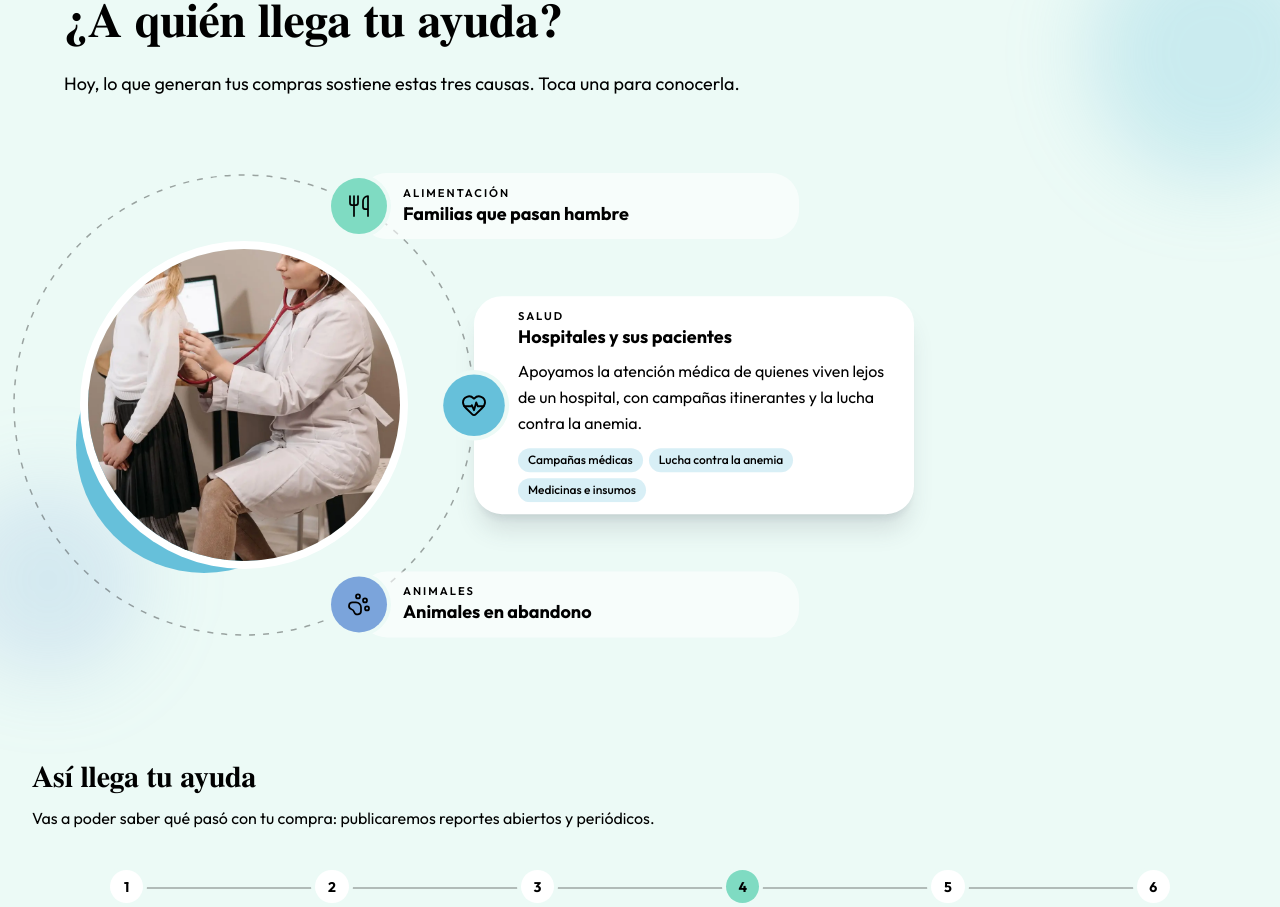
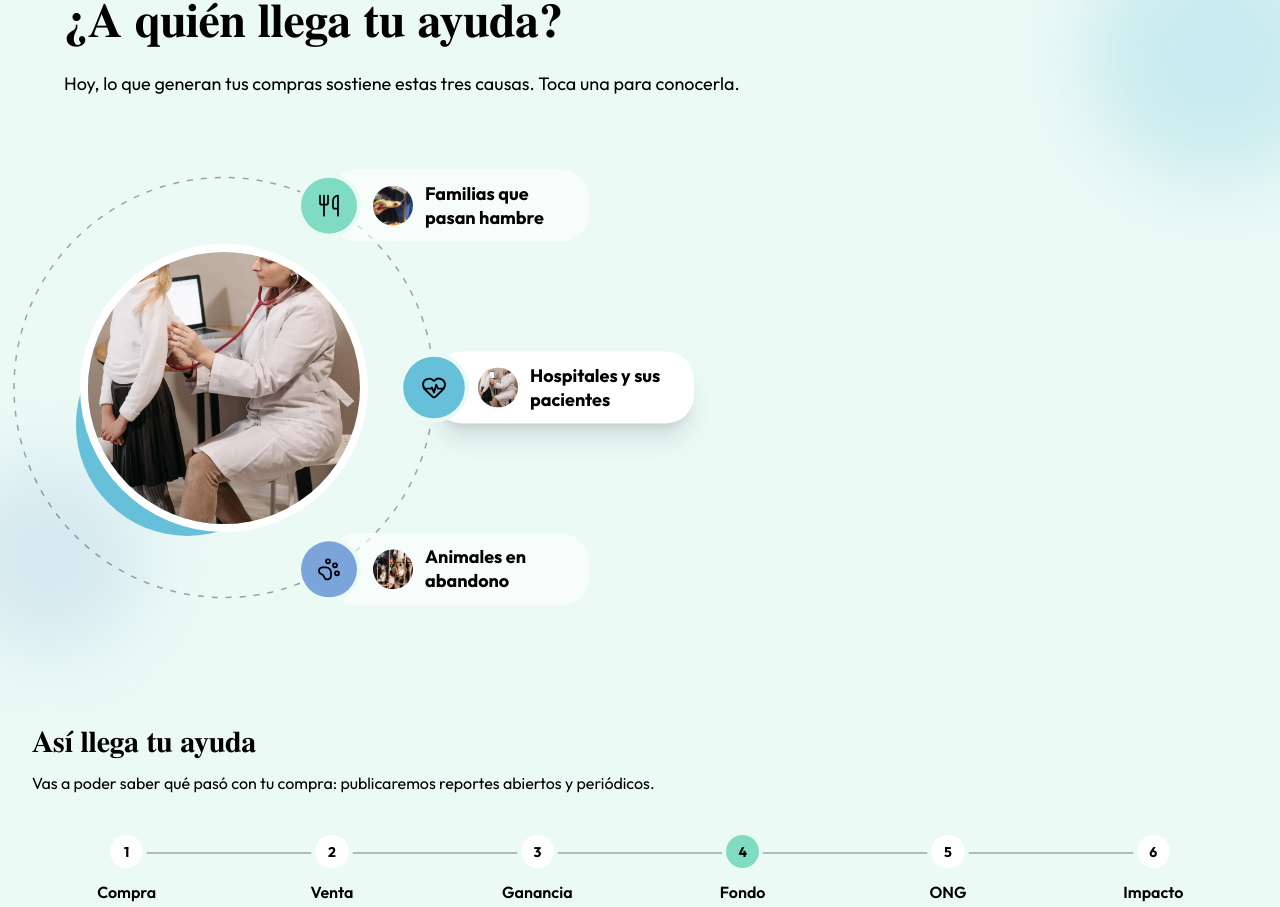
Before and after one commit to ForstDev/PAM_LP, a Next.js app: page / in a window 1280 px wide. Shown: the part 3571-4478 px from the top of the page. Built offline with nearby package versions, Linux system fonts and the light colour scheme.

Commit message:
donacionessszzz

```diff
--- a/src/components/sections/DonationTypes.tsx
+++ b/src/components/sections/DonationTypes.tsx
@@ -11,7 +11,7 @@ import {
   useTransform,
   type MotionValue,
 } from "motion/react";
-import { HeartPulse, PawPrint, Utensils, type LucideIcon } from "lucide-react";
+import { HeartPulse, PawPrint, Utensils, X, type LucideIcon } from "lucide-react";
 import { Reveal } from "@/components/Reveal";
 import { GlowOrb } from "@/components/GlowOrb";
 import { SectionEyebrow } from "@/components/SectionEyebrow";
@@ -25,6 +25,7 @@ type Cause = {
   image: { src: string; alt: string };
   accent: string;
   tint: string;
+  ring: string;
 };
 
 // Los tres tipos de donación que sostiene AyudemosMás hoy. Se describe en qué
@@ -40,6 +41,7 @@ const causes: Cause[] = [
     image: { src: "/donaciones/alimentacion.webp", alt: "Plato de comida servido en un comedor" },
     accent: "bg-verde",
     tint: "bg-verde/25",
+    ring: "ring-verde",
   },
   {
     area: "Salud",
@@ -50,6 +52,7 @@ const causes: Cause[] = [
     image: { src: "/donaciones/salud.webp", alt: "Pediatra revisando a una niña con el estetoscopio" },
     accent: "bg-celeste",
     tint: "bg-celeste/25",
+    ring: "ring-celeste",
   },
   {
     area: "Animales",
@@ -60,6 +63,7 @@ const causes: Cause[] = [
     image: { src: "/donaciones/animales.webp", alt: "Perros esperando adopción en un albergue" },
     accent: "bg-azul",
     tint: "bg-azul/25",
+    ring: "ring-azul",
   },
 ];
 
@@ -84,17 +88,46 @@ const normalize = (deg: number) => mod(deg + 180, 360) - 180;
 // Redondeo a 2 decimales: el HTML del servidor y el del navegador deben coincidir.
 const round2 = (n: number) => Math.round(n * 100) / 100;
 
-type Geometry = { cx: number; cy: number; R: number; r: number; height: number; pillW: number };
+type Geometry = {
+  cx: number;
+  cy: number;
+  R: number;
+  r: number;
+  height: number;
+  pillW: number;
+  panelW: number;
+  panelBelow: boolean;
+};
 
+// La ruleta queda a la izquierda y deja espacio a la derecha para el panel de
+// información. Si no cabe (tablets angostas), el panel baja bajo la ruleta.
 function geometryFor(width: number): Geometry {
-  const R = Math.min(Math.max(width * 0.24, 170), 230);
+  const R = Math.min(Math.max(width * 0.2, 150), 210);
   const r = R - 74;
   const cx = r + 24;
   const height = Math.round(R * 0.87 * 2 + 150);
-  const pillW = Math.min(440, width - (cx + R) - 12);
-  return { cx, cy: height / 2, R, r, height, pillW };
+  const pillW = width < 1000 ? 240 : 260;
+  const panelW = Math.min(380, width - (cx + R + pillW) - 32);
+  return { cx, cy: height / 2, R, r, height, pillW, panelW, panelBelow: panelW < 300 };
 }
 
+const PANEL_ID = "donacion-detalle";
+const PANEL_TITLE_ID = "donacion-detalle-titulo";
+
+/** Miniatura redonda de la foto de la causa (decorativa). */
+function CauseThumb({ cause }: { cause: Cause }) {
+  return (
+    <Image
+      src={cause.image.src}
+      alt=""
+      width={40}
+      height={40}
+      className="h-10 w-10 flex-shrink-0 rounded-full object-cover"
+    />
+  );
+}
+
+/** Texto y etiquetas de la causa (se despliega en la lista del celular). */
 function CauseBody({ cause }: { cause: Cause }) {
   return (
     <>
@@ -115,13 +148,14 @@ function CauseBody({ cause }: { cause: Cause }) {
   );
 }
 
-/** Una tarjeta de la ruleta: ícono sobre el arco y la cápsula con el texto. */
+/** Una tarjeta de la ruleta: ícono sobre el arco y la cápsula con foto y título. */
 function WheelItem({
   slot,
   rot,
   geo,
   active,
   visible,
+  open,
   onSelect,
 }: {
   slot: number;
@@ -129,6 +163,7 @@ function WheelItem({
   geo: Geometry;
   active: boolean;
   visible: boolean;
+  open: boolean;
   onSelect: () => void;
 }) {
   const cause = causes[slot % causes.length];
@@ -162,32 +197,17 @@ function WheelItem({
         type="button"
         onClick={onSelect}
         tabIndex={visible ? 0 : -1}
-        aria-expanded={active}
+        aria-expanded={open && active}
+        aria-controls={PANEL_ID}
         style={{ width: geo.pillW }}
-        className={`-ml-7 rounded-[1.75rem] py-3 pl-11 pr-6 text-left transition-[background-color,box-shadow] duration-300 ${
+        className={`-ml-7 flex h-[4.5rem] items-center gap-3 rounded-[1.75rem] pl-11 pr-5 text-left transition-[background-color,box-shadow] duration-300 ${
           active ? "bg-white shadow-xl shadow-navy/15" : "bg-white/60 hover:bg-white"
-        }`}
+        } ${open && active ? `ring-2 ${cause.ring}` : ""}`}
       >
-        <span className="block text-[0.7rem] font-semibold uppercase tracking-[0.18em] text-foreground">
-          {cause.area}
-        </span>
-        <span className="block text-lg font-bold leading-snug text-foreground">
+        <CauseThumb cause={cause} />
+        <span className="line-clamp-2 text-base font-bold leading-snug text-foreground sm:text-lg">
           {cause.title}
         </span>
-        <AnimatePresence initial={false}>
-          {active && (
-            <m.span
-              key="body"
-              initial={{ height: 0, opacity: 0 }}
-              animate={{ height: "auto", opacity: 1 }}
-              exit={{ height: 0, opacity: 0 }}
-              transition={{ duration: 0.35, ease: "easeOut" }}
-              className="block overflow-hidden"
-            >
-              <CauseBody cause={cause} />
-            </m.span>
-          )}
-        </AnimatePresence>
       </button>
     </m.div>
   );
@@ -240,9 +260,85 @@ function CausePhoto({
   );
 }
 
+/**
+ * Panel con la información de la causa abierta. Al cambiar de causa hace un
+ * fundido (la `key` cambia); el contenedor con el id siempre existe para que
+ * `aria-controls` y `aria-live` funcionen.
+ */
+function CausePanel({
+  cause,
+  onClose,
+  className = "",
+  style,
+}: {
+  cause: Cause | null;
+  onClose: () => void;
+  className?: string;
+  style?: CSSProperties;
+}) {
+  return (
+    <div
+      id={PANEL_ID}
+      role="region"
+      aria-live="polite"
+      aria-labelledby={cause ? PANEL_TITLE_ID : undefined}
+      className={className}
+      style={style}
+    >
+      <AnimatePresence mode="wait">
+        {cause && (
+          <m.div
+            key={cause.title}
+            initial={{ opacity: 0, x: 24 }}
+            animate={{ opacity: 1, x: 0 }}
+            exit={{ opacity: 0, x: 16 }}
+            transition={{ duration: 0.3, ease: "easeOut" }}
+            className="relative overflow-hidden rounded-3xl bg-white p-6 shadow-xl shadow-navy/15 sm:p-8"
+          >
+            <span aria-hidden className={`absolute inset-x-0 top-0 h-1.5 ${cause.accent}`} />
+            <button
+              type="button"
+              onClick={onClose}
+              aria-label="Cerrar"
+              className="absolute right-4 top-4 flex h-10 w-10 items-center justify-center rounded-full text-foreground transition-colors hover:bg-navy/10"
+            >
+              <X className="h-5 w-5" strokeWidth={2} />
+            </button>
+            <span className="flex items-center gap-2 pr-12 text-xs font-semibold uppercase tracking-[0.2em] text-foreground">
+              <span aria-hidden className={`h-2.5 w-2.5 rounded-full ${cause.accent}`} />
+              {cause.area}
+            </span>
+            <h3
+              id={PANEL_TITLE_ID}
+              className="mt-3 pr-12 font-serif text-2xl font-bold leading-tight text-foreground sm:text-3xl"
+            >
+              {cause.title}
+            </h3>
+            <p className="mt-3 max-w-[48ch] text-base leading-relaxed text-foreground sm:text-lg">
+              {cause.text}
+            </p>
+            <ul className="mt-5 flex flex-wrap gap-2">
+              {cause.helps.map((help) => (
+                <li
+                  key={help}
+                  className={`rounded-full px-3 py-1.5 text-sm font-medium text-foreground ${cause.tint}`}
+                >
+                  {help}
+                </li>
+              ))}
+            </ul>
+          </m.div>
+        )}
+      </AnimatePresence>
+    </div>
+  );
+}
+
 export function DonationTypes() {
   const reduceMotion = useReducedMotion();
   const [step, setStep] = useState(0);
+  // Causa con la información abierta (0..2) o null si no hay ninguna.
+  const [openId, setOpenId] = useState<number | null>(null);
   const [paused, setPaused] = useState(false);
   const [width, setWidth] = useState(0);
   const wheelRef = useRef<HTMLDivElement>(null);
@@ -260,14 +356,26 @@ export function DonationTypes() {
     return () => controls.stop();
   }, [step, rot, reduceMotion]);
 
-  // Avanza sola en loop; se detiene mientras el usuario la mira o la toca.
+  // Avanza sola en loop; se detiene mientras el usuario la mira, la toca o
+  // tiene abierta la información de una causa.
+  const hasOpen = openId !== null;
   useEffect(() => {
-    if (reduceMotion || paused) return;
+    if (reduceMotion || paused || hasOpen) return;
     const id = window.setInterval(() => {
       if (!document.hidden) setStep((s) => s + 1);
     }, AUTO_MS);
     return () => window.clearInterval(id);
-  }, [reduceMotion, paused]);
+  }, [reduceMotion, paused, hasOpen]);
+
+  // Escape cierra la información abierta.
+  useEffect(() => {
+    if (!hasOpen) return;
+    const onKey = (e: KeyboardEvent) => {
+      if (e.key === "Escape") setOpenId(null);
+    };
+    window.addEventListener("keydown", onKey);
+    return () => window.removeEventListener("keydown", onKey);
+  }, [hasOpen]);
 
   useEffect(() => {
     const el = wheelRef.current;
@@ -290,7 +398,31 @@ export function DonationTypes() {
     setStep((s) => s + mod(index - s, causes.length));
   };
 
+  // Clic en una cápsula de la ruleta: la lleva al centro y abre su información;
+  // si ya estaba abierta, la cierra.
+  const toggleSlot = (slot: number) => {
+    const index = slot % causes.length;
+    if (openId === index) {
+      setOpenId(null);
+      return;
+    }
+    selectSlot(slot);
+    setOpenId(index);
+  };
+
+  // Lo mismo en la lista del celular.
+  const toggleCause = (index: number) => {
+    if (openId === index) {
+      setOpenId(null);
+      return;
+    }
+    selectCause(index);
+    setOpenId(index);
+  };
+
   const geo = geometryFor(width || 900);
+  const openCause = openId === null ? null : causes[openId];
+  const closePanel = () => setOpenId(null);
 
   return (
     <section
@@ -360,11 +492,30 @@ export function DonationTypes() {
                   geo={geo}
                   active={slot === activeSlot}
                   visible={Math.abs(offset) <= 1}
-                  onSelect={() => selectSlot(slot)}
+                  open={openId === slot % causes.length}
+                  onSelect={() => toggleSlot(slot)}
                 />
               );
             })}
+
+            {!geo.panelBelow && (
+              <CausePanel
+                cause={openCause}
+                onClose={closePanel}
+                className="absolute right-0 top-1/2 z-30 -translate-y-1/2"
+                style={{ width: geo.panelW }}
+              />
+            )}
           </div>
+
+          {/* Tablets angostas: el panel va debajo de la ruleta. */}
+          {geo.panelBelow && (
+            <CausePanel
+              cause={openCause}
+              onClose={closePanel}
+              className="relative mt-6 hidden w-full max-w-xl md:block"
+            />
+          )}
 
           {/* Celular: misma idea en vertical, con la foto arriba. */}
           <div className="mt-8 md:hidden">
@@ -377,6 +528,8 @@ export function DonationTypes() {
               {causes.map((cause, index) => {
                 const Icon = cause.icon;
                 const active = cause === activeCause;
+                const open = openId === index;
+                const bodyId = `donacion-movil-${index}`;
                 return (
                   <li key={cause.title} className="relative flex items-start">
                     <span
@@ -389,22 +542,24 @@ export function DonationTypes() {
                     </span>
                     <button
                       type="button"
-                      onClick={() => selectCause(index)}
-                      aria-expanded={active}
+                      onClick={() => toggleCause(index)}
+                      aria-expanded={open}
+                      aria-controls={bodyId}
                       className={`-ml-6 flex-1 rounded-[1.5rem] py-3 pl-9 pr-4 text-left transition-[background-color,box-shadow] duration-300 ${
                         active ? "bg-white shadow-lg shadow-navy/15" : "bg-white/60"
                       }`}
                     >
-                      <span className="block text-[0.7rem] font-semibold uppercase tracking-[0.18em] text-foreground">
-                        {cause.area}
-                      </span>
-                      <span className="block font-bold leading-snug text-foreground">
-                        {cause.title}
+                      <span className="flex items-center gap-3">
+                        <CauseThumb cause={cause} />
+                        <span className="block font-bold leading-snug text-foreground">
+                          {cause.title}
+                        </span>
                       </span>
                       <AnimatePresence initial={false}>
-                        {active && (
+                        {open && (
                           <m.span
                             key="body"
+                            id={bodyId}
                             initial={{ height: 0, opacity: 0 }}
                             animate={{ height: "auto", opacity: 1 }}
                             exit={{ height: 0, opacity: 0 }}
```
